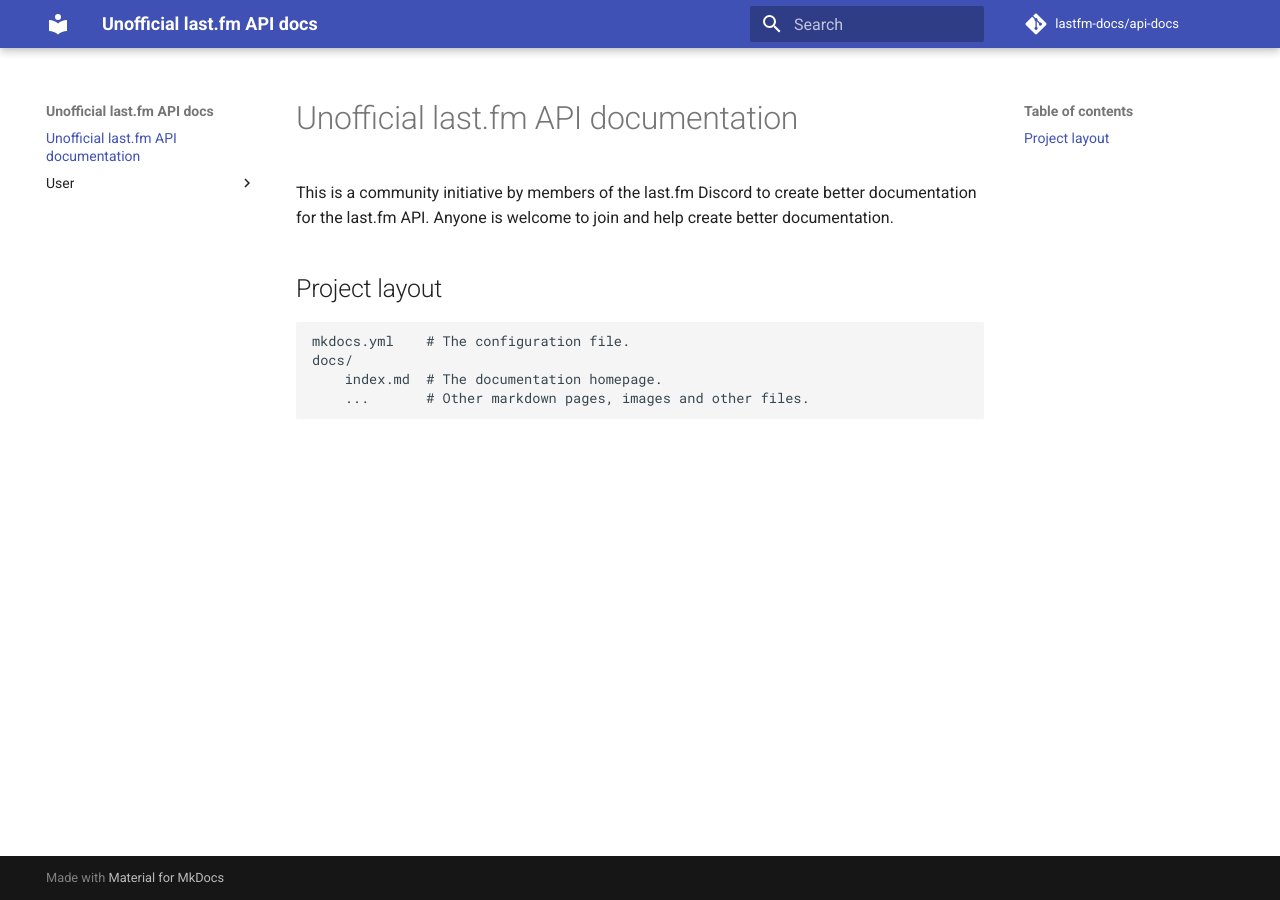
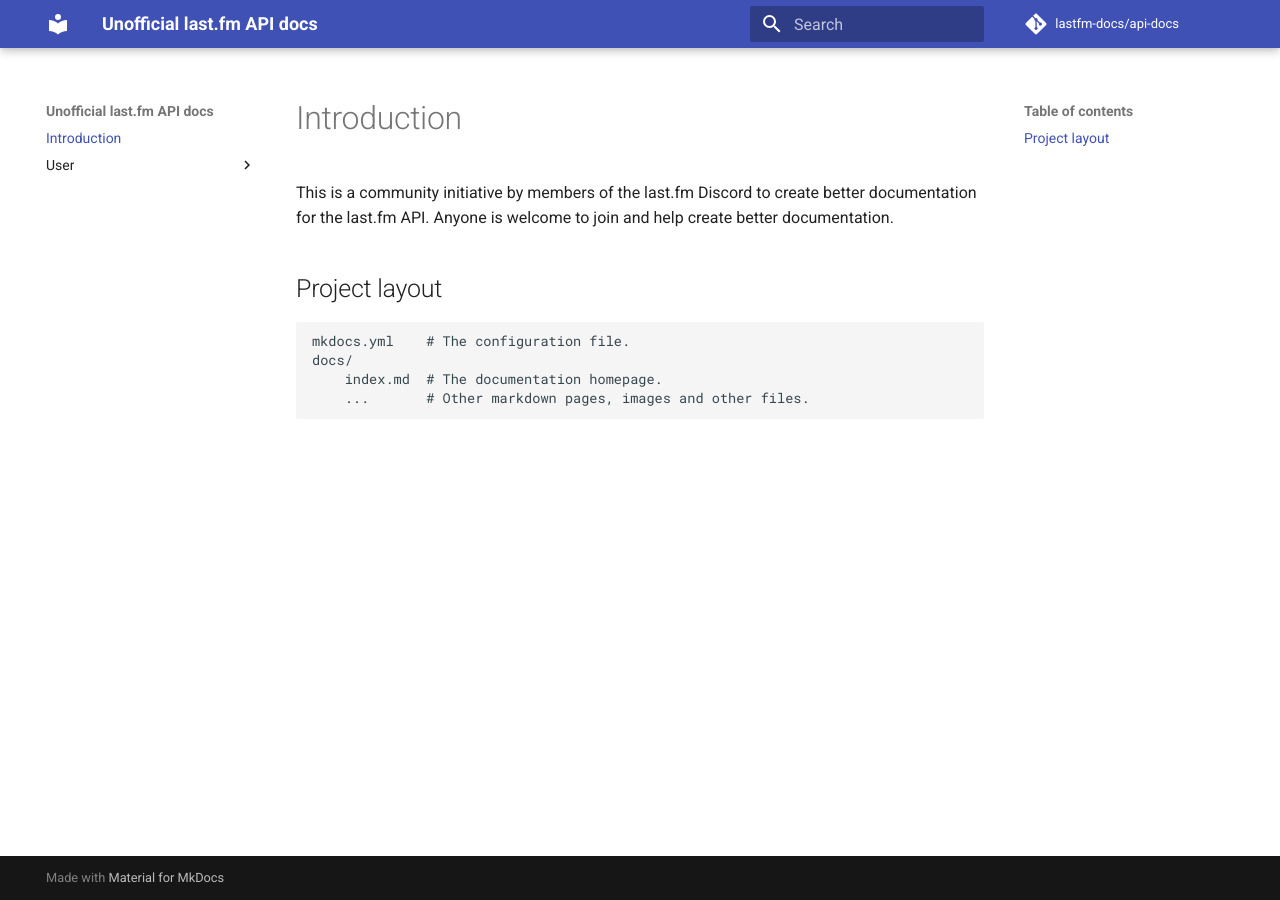
Before and after one commit to lastfm-docs/api-docs, an MkDocs documentation site: the page built from docs/index.md, in a window 1280 px wide. Built offline with MkDocs 1.6.1 and Material for MkDocs 9.7.7, drawn with Linux system fonts in a browser that asks for light colours; comment, search, counter and statistics services are not loaded.

Commit message:
updated title

```diff
--- a/docs/index.md
+++ b/docs/index.md
@@ -1,4 +1,4 @@
-# Unofficial last.fm API documentation
+# Introduction
 
 This is a community initiative by members of the last.fm Discord to create better documentation for the last.fm API. Anyone is welcome to join and help create better documentation.
 
```
